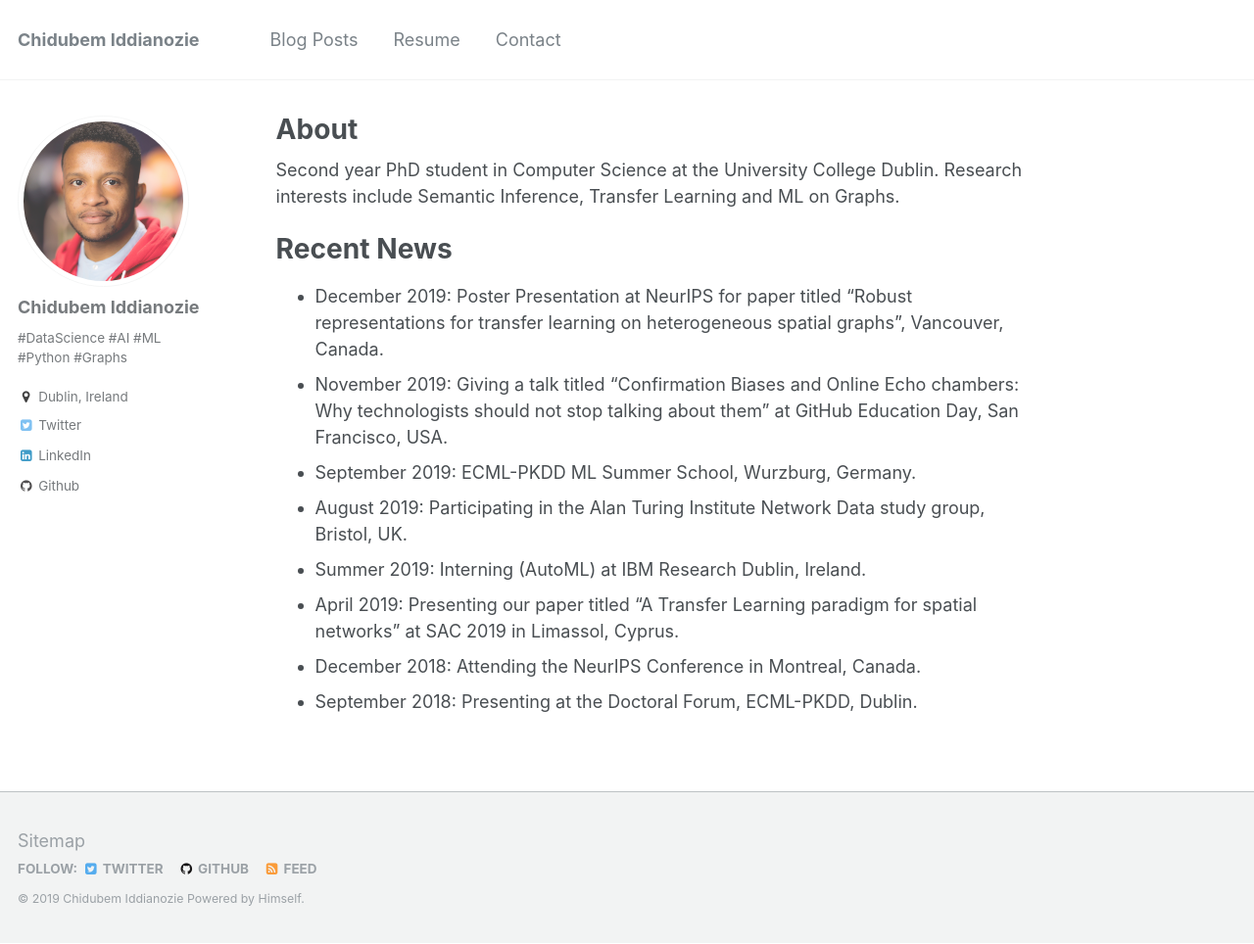
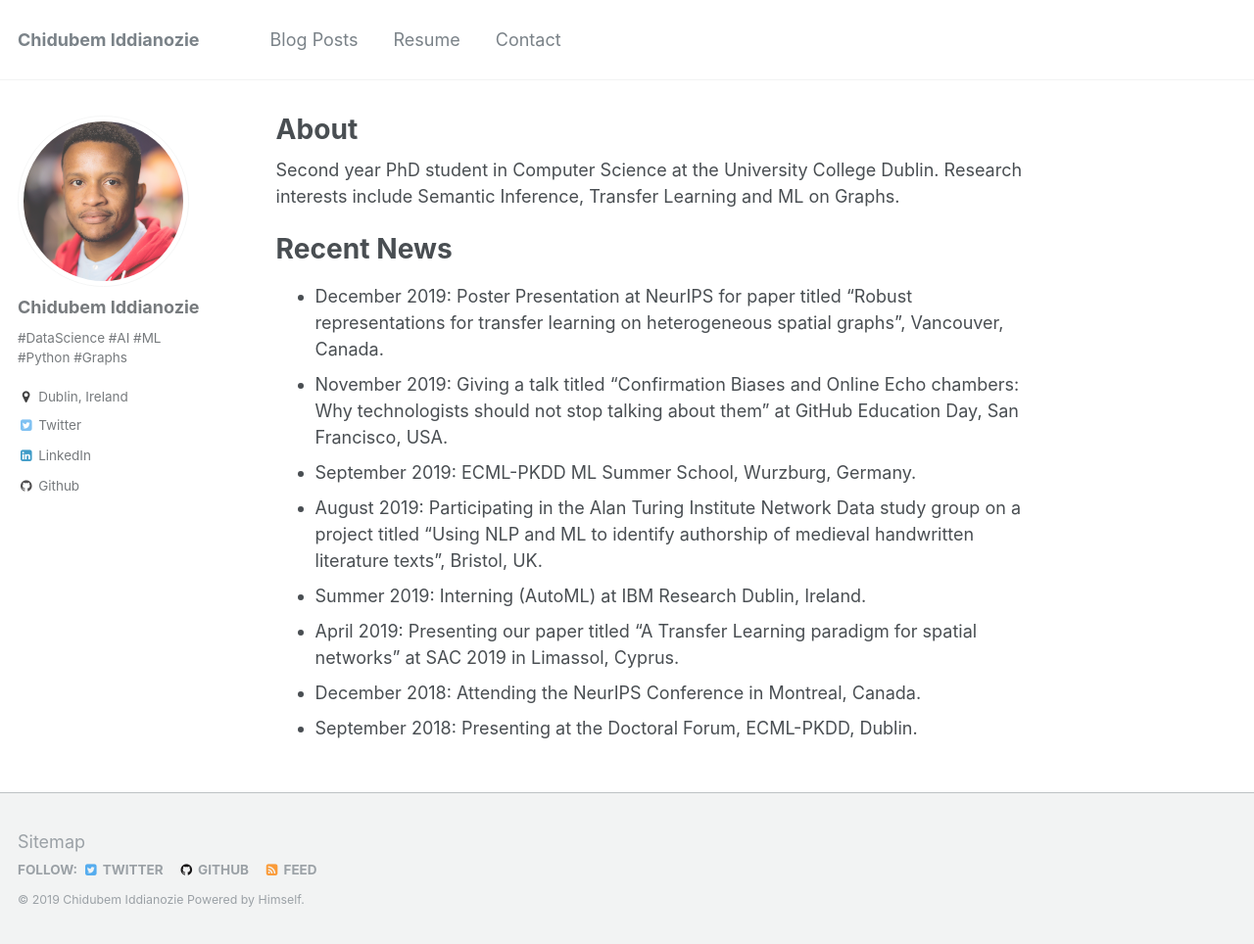
Before and after one commit to chiddianozie/chidubem-iddianozie, a Jekyll site: the page built from _pages/about.md, in a window 1280 px wide and 964 px high. Shown: the whole window at 98% size. Built offline with Jekyll 4.4.1, drawn with Linux system fonts in a browser that asks for light colours.

Commit message:
updated about md

```diff
--- a/_pages/about.md
+++ b/_pages/about.md
@@ -15,7 +15,7 @@ Second year PhD student in Computer Science at the University College Dublin. Re
 - December 2019: Poster Presentation at NeurIPS for paper titled "Robust representations for transfer learning on heterogeneous spatial graphs", Vancouver, Canada.
 - November 2019: Giving a talk titled "Confirmation Biases and Online Echo chambers: Why technologists should not stop talking about them" at GitHub Education Day, San Francisco, USA.
 - September 2019: ECML-PKDD ML Summer School, Wurzburg, Germany.
-- August 2019: Participating in the Alan Turing Institute Network Data study group, Bristol, UK.
+- August 2019: Participating in the Alan Turing Institute Network Data study group on a project titled "Using NLP and ML to identify authorship of medieval handwritten literature texts", Bristol, UK.
 - Summer 2019: Interning (AutoML) at IBM Research Dublin, Ireland.
 - April 2019: Presenting our paper titled "A Transfer Learning paradigm for spatial networks" at SAC 2019 in Limassol, Cyprus.
 - December 2018: Attending the NeurIPS Conference in Montreal, Canada.
```
